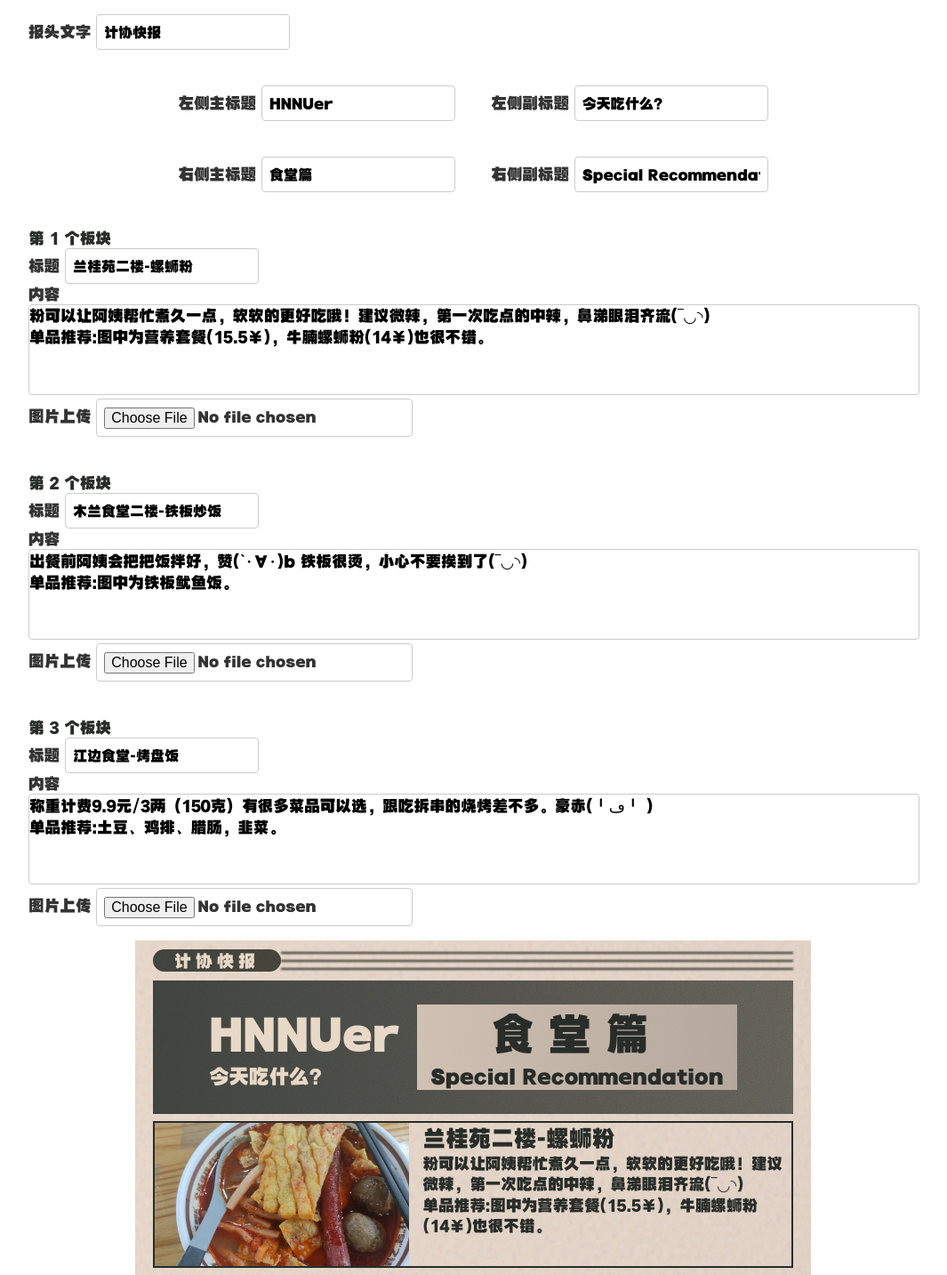
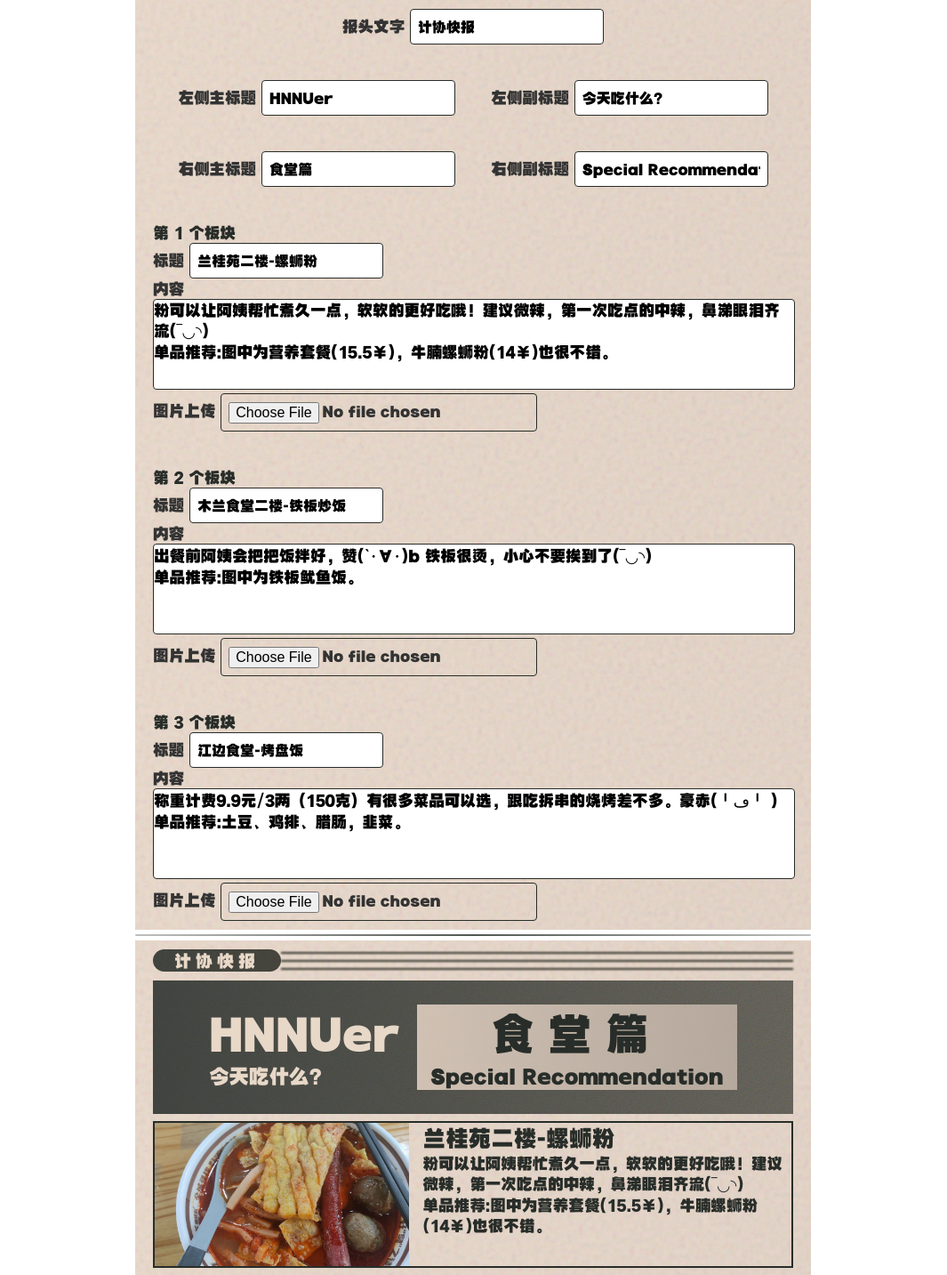
Before and after one commit to yuwuweichun/zzz-newspaper-generator, a Vue app: page / in a window 1280 px wide. Shown: the top 1433 px of the page at 89% size, without its empty margins (108-1173 px from the left). Built offline with nearby package versions, Linux system fonts and the light colour scheme.

Commit message:
better UI

```diff
--- a/src/App.vue
+++ b/src/App.vue
@@ -34,9 +34,12 @@ import kaopanfan from '@/assets/images/kaopanfan.jpg'
 </script>
 
 <template>
+
   <div class="generator-container">
     <NewsInput v-model="formData" />
   </div>
+
+  <hr>
 
   <div class="newspaper-container">
     <div class="newspaper-head">
@@ -44,20 +47,13 @@ import kaopanfan from '@/assets/images/kaopanfan.jpg'
     </div>
 
     <div class="newspaper-title">
-      <NewsTitle
-        :left-title="formData.leftTitle"
-        :left-subtitle="formData.leftSubtitle"
-        :right-title="formData.rightTitle"
-        :right-subtitle="formData.rightSubtitle"
-      />
+      <NewsTitle :left-title="formData.leftTitle" :left-subtitle="formData.leftSubtitle"
+        :right-title="formData.rightTitle" :right-subtitle="formData.rightSubtitle" />
     </div>
 
     <div class="newspaper-section" v-for="(section, index) in formData.sections" :key="index">
-      <img
-        :src="section.imageUrl || [luosifen, tiebanyouyu, kaopanfan][index]"
-        :alt="section.title"
-        :class="index % 2 === 0 ? 'section-img-left' : 'section-img-right'"
-      >
+      <img :src="section.imageUrl || [luosifen, tiebanyouyu, kaopanfan][index]" :alt="section.title"
+        :class="index % 2 === 0 ? 'section-img-left' : 'section-img-right'">
 
       <div class="section-text">
         <p style="font-size: 1.6rem;">{{ section.title }}</p>
@@ -67,17 +63,19 @@ import kaopanfan from '@/assets/images/kaopanfan.jpg'
     </div>
 
   </div>
+
+
+
+
 </template>
 
 <style scoped>
 .newspaper-container {
   background:
     /* 左右渐变 */
-      linear-gradient(
-          to right,
+    linear-gradient(to right,
       rgba(231, 213, 198, 0.85),
-          rgba(225, 207, 193, 0.85)
-      ),
+      rgba(225, 207, 193, 0.85)),
     /* 纸张纹理 */
     var(--noise-filter-url);
 
@@ -98,7 +96,8 @@ import kaopanfan from '@/assets/images/kaopanfan.jpg'
   flex-direction: row-reverse;
 }
 
-.section-img-left, .section-img-right {
+.section-img-left,
+.section-img-right {
   width: 40%;
 }
 
@@ -106,4 +105,16 @@ import kaopanfan from '@/assets/images/kaopanfan.jpg'
   margin-left: 15px;
   flex: 1;
 }
+
+hr {
+  width: 760px;
+  height: 2px;
+  border: none;
+  background: linear-gradient(to right,
+    rgba(40, 45, 41, 0.3),
+    rgba(40, 45, 41, 0.8),
+    rgba(40, 45, 41, 0.3));
+  margin: 5px auto;
+  border-radius: 2px;
+}
 </style>
--- a/src/components/NewsInput.vue
+++ b/src/components/NewsInput.vue
@@ -146,17 +146,31 @@ const handleImageUpload = (index, event) => {
 
 <style scoped>
 .input-container {
+  background:
+      /* 左右渐变 */
+      linear-gradient(
+          to right,
+          rgba(231, 213, 198, 0.85),
+          rgba(225, 207, 193, 0.85)
+      ),
+      /* 纸张纹理 */
+      var(--noise-filter-url);
+
   display: flex;
   flex-wrap: wrap;
   justify-content: center;
   gap: 2.5rem;
   padding: 1rem;
-  max-width: 1000px;
+  max-width: 720px;
+  padding: 10px 20px;
   margin: 0 auto;
+
 }
 
 .head-input-group {
-  width: 1000px;
+  width: 760px;
+  display: flex;
+  justify-content: center;
 }
 
 .input-group {
@@ -176,7 +190,7 @@ label {
 
 input {
   padding: 0.5rem;
-  border: 1px solid #ccc;
+  border: 1px solid #282D29;
   border-radius: 4px;
   font-size: 1rem;
   min-width: 200px;
@@ -190,7 +204,7 @@ input:focus {
 }
 
 textarea {
-  border: 1px solid #ccc;
+  border: 1px solid #282D29;
   border-radius: 4px;
   font-size: 1.1rem;
   resize: none; /* 禁止调整大小 */
```
Lines whose indentation alone changed are shown as unchanged.
